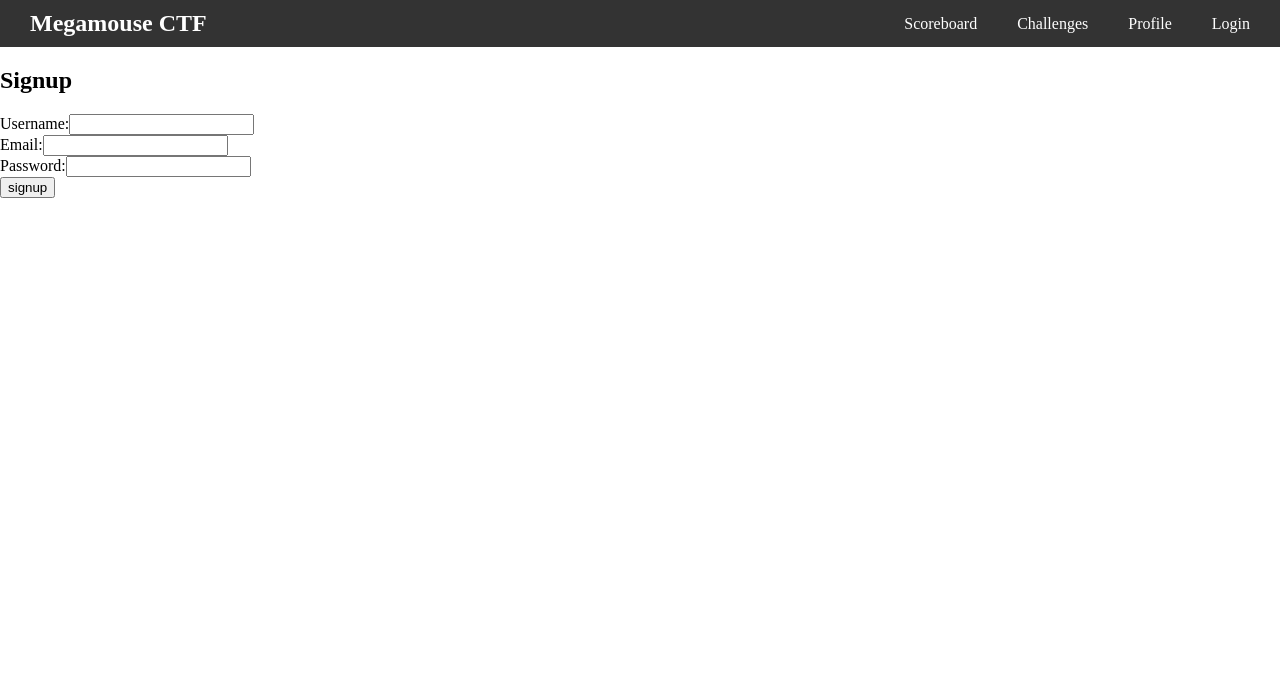
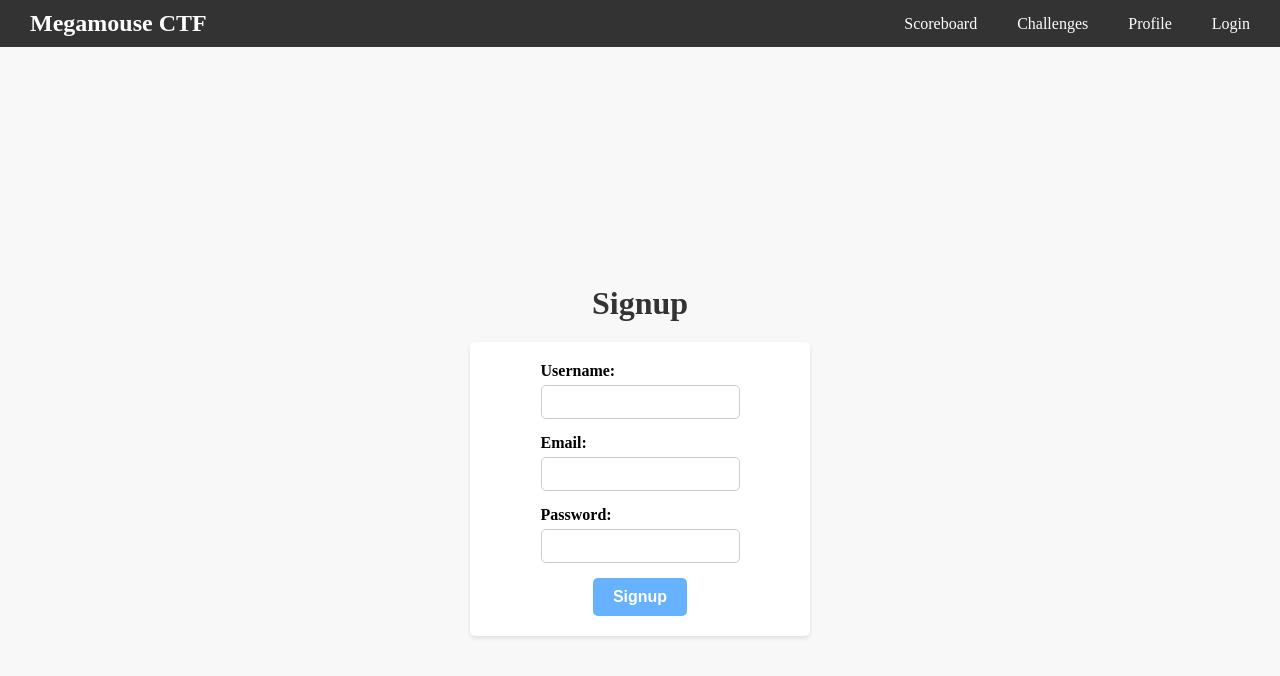
Before and after one commit to claustra01/hackz-megamouse, a Next.js app in the folder client/: page /signup in a window 1280 px wide. Shown: the top 676 px of the page. Built offline with nearby package versions, Linux system fonts and the light colour scheme.

Commit message:
:lipstick: signup page design

```diff
--- a/client/src/pages/signup.tsx
+++ b/client/src/pages/signup.tsx
@@ -1,28 +1,96 @@
+import React from 'react';
 import Link from 'next/link';
 import Header from '../components/Header';
+import styled from 'styled-components';
+
+const SignupContainer = styled.div`
+  display: flex;
+  flex-direction: column;
+  align-items: center;
+  justify-content: center;
+  min-height: 100vh;
+  background-color: #f8f8f8;
+`;
+
+const SignupTitle = styled.h2`
+  font-size: 32px;
+  font-weight: bold;
+  color: #333;
+  margin-bottom: 20px;
+`;
+
+const SignupForm = styled.form`
+  display: flex;
+  flex-direction: column;
+  align-items: center;
+  width: 300px;
+  padding: 20px;
+  background-color: #fff;
+  border-radius: 5px;
+  box-shadow: 0 2px 4px rgba(0, 0, 0, 0.1);
+`;
+
+const FormField = styled.div`
+  display: flex;
+  flex-direction: column;
+  margin-bottom: 15px;
+
+  & label {
+    font-weight: bold;
+    margin-bottom: 5px;
+  }
+
+  & input {
+    padding: 8px;
+    font-size: 14px;
+    border: 1px solid #ccc;
+    border-radius: 5px;
+  }
+`;
+
+const SignupButton = styled.button`
+  padding: 10px 20px;
+  font-size: 16px;
+  font-weight: bold;
+  color: #fff;
+  background-color: #66b2ff;
+  border: none;
+  border-radius: 5px;
+  cursor: pointer;
+  transition: background-color 0.3s ease;
+
+  &:hover {
+    background-color: #4682b4;
+  }
+
+  &:focus {
+    outline: none;
+  }
+`;
 
 const Signup = () => {
   return (
-    <div>
+    <>
       <Header />
-
-      <h2>Signup</h2>
-      <form>
-        <div>
+      <SignupContainer>
+        <SignupTitle>Signup</SignupTitle>
+        <SignupForm>
+          <FormField>
             <label>Username:</label>
             <input type="text" />
-        </div>
-        <div>
+          </FormField>
+          <FormField>
             <label>Email:</label>
             <input type="email" />
-        </div>
-        <div>
+          </FormField>
+          <FormField>
             <label>Password:</label>
             <input type="password" />
-        </div>
-        <button type="submit">signup</button>
-      </form>
-    </div>
+          </FormField>
+          <SignupButton type="submit">Signup</SignupButton>
+        </SignupForm>
+      </SignupContainer>
+    </>
   );
 };
 
```
Lines whose indentation alone changed are shown as unchanged.
